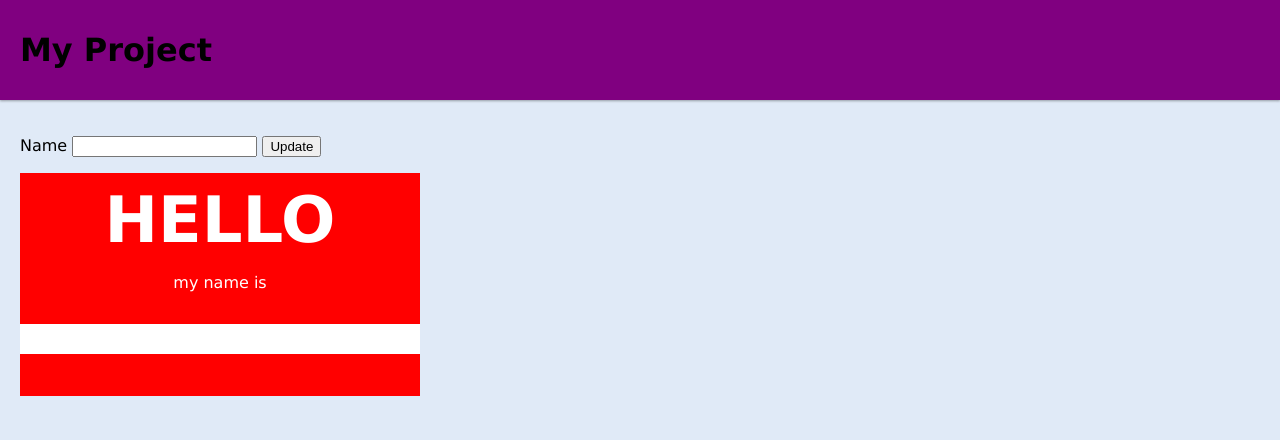
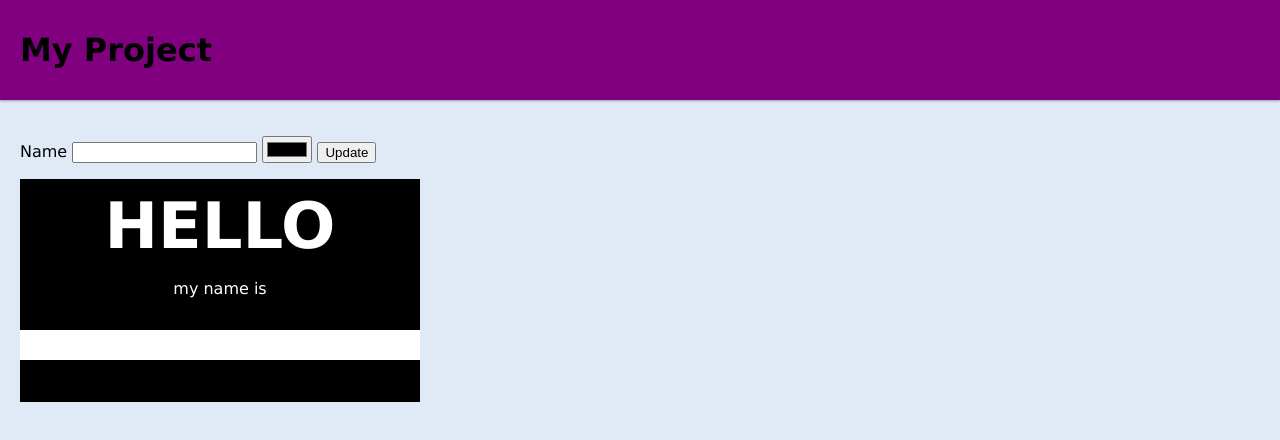
Before and after one commit to alchemycodelab/dec-2022-name-tag, a plain HTML site: page index.html in a window 1280 px wide. Both pictures are taken after a click on the button "Update". Drawn offline with Linux system fonts and the light colour scheme.

Commit message:
adding nametag color change

```diff
--- a/app.js
+++ b/app.js
@@ -1,8 +1,7 @@
-// const booger = document.getElementById('nametag');
-// booger.style.backgroundColor = 'purple';
-
+const booger = document.getElementById('nametag');
 const nameDisplay = document.getElementById('name-display');
 const nameInput = document.getElementById('name-input');
+const colorInput = document.getElementById('color-input');
 const button = document.getElementById('update-button');
 button.addEventListener('click', () => {
     console.log('i am clicking the button');
@@ -10,4 +9,5 @@ button.addEventListener('click', () => {
     // nameDisplay.textContent = 'Julie';
     nameDisplay.textContent = nameInput.value;
     nameDisplay.style.color = 'red';
+    booger.style.backgroundColor = colorInput.value;
 });
--- a/index.html
+++ b/index.html
@@ -23,6 +23,7 @@
             <p>
                 Name
                 <input id="name-input" />
+                <input type="color" name="color-input" id="color-input" />
                 <!-- user types in the name -->
                 <button id="update-button">Update</button>
                 <!-- user clicks the button -->
```
